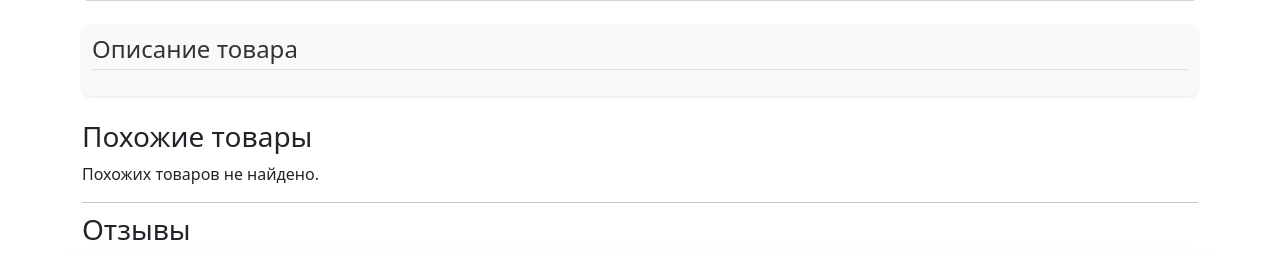
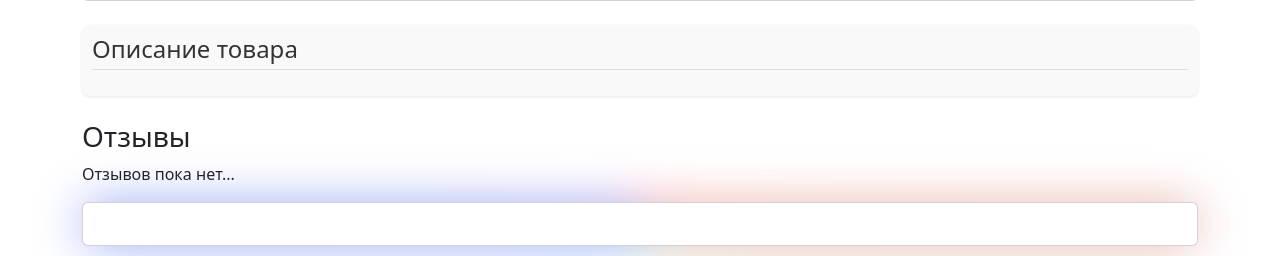
Before and after one commit to min3570911/avto, a Django app: template templates/product/product.html in a window 1280 px wide. Shown: the part 1339-1595 px from the top of the page. Run offline with Django 5.2, Linux system fonts and the light colour scheme; the template is opened without the code that fills it: values that come from a table or form of the project are taken from there, others are empty; data comes from the database, SQL or seed files in the repository; parts of the project's set-up code (start-up, migrations or seed data) failed here and were passed over; some libraries are stand-ins or nearby versions.

Commit message:
Починил корзину. Приступаю к реализации импорта.

```diff
--- a/accounts/views.py
+++ b/accounts/views.py
@@ -395,7 +395,6 @@ def place_order(request):
                 order=order,
                 product=cart_item.product,
                 kit_variant=cart_item.kit_variant,
-                color_variant=cart_item.color_variant,
                 carpet_color=cart_item.carpet_color,
                 border_color=cart_item.border_color,
                 has_podpyatnik=cart_item.has_podpyatnik,
--- a/templates/product/product.html
+++ b/templates/product/product.html
@@ -626,17 +626,6 @@ class="custom-control-input"
  {{product.product_desription}}
 </p>
  </div>
-
- <h3 class="title padding-y-sm">Похожие товары</h3>
- {% if related_products %}
-{% with related_products as list_products %}
-{% include 'product_parts/product_list.html' %}
-{% endwith %}
-{% else %}
-<p>Похожих товаров не найдено.</p>
- {% endif %}
-<hr />
-
  <h3 class="title padding-bottom-sm">Отзывы</h3>
 
  {% for review in product.reviews.all %}
```
Also changed, not shown: accounts/migrations/0002_remove_cartitem_color_variant_and_more.py (added), products/migrations/0025_delete_colorvariant_remove_product_parent_and_more.py (added).
